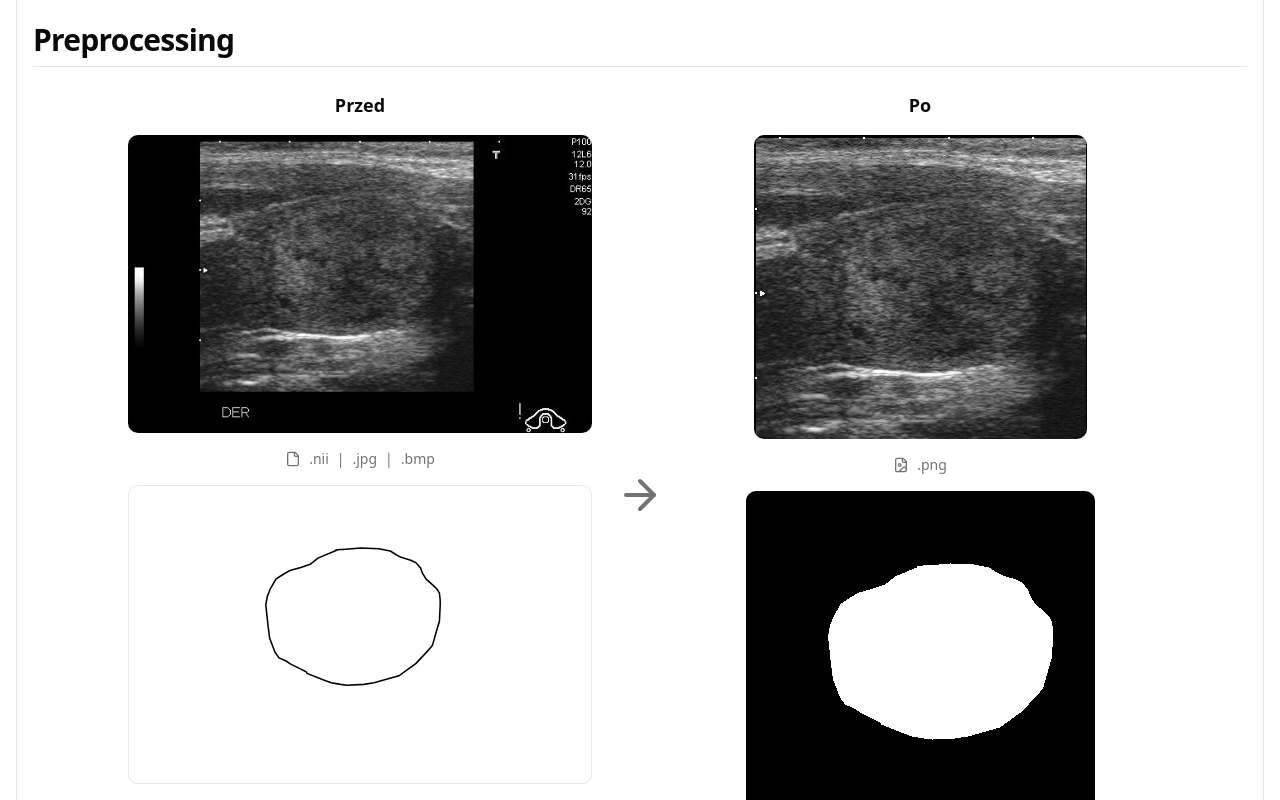
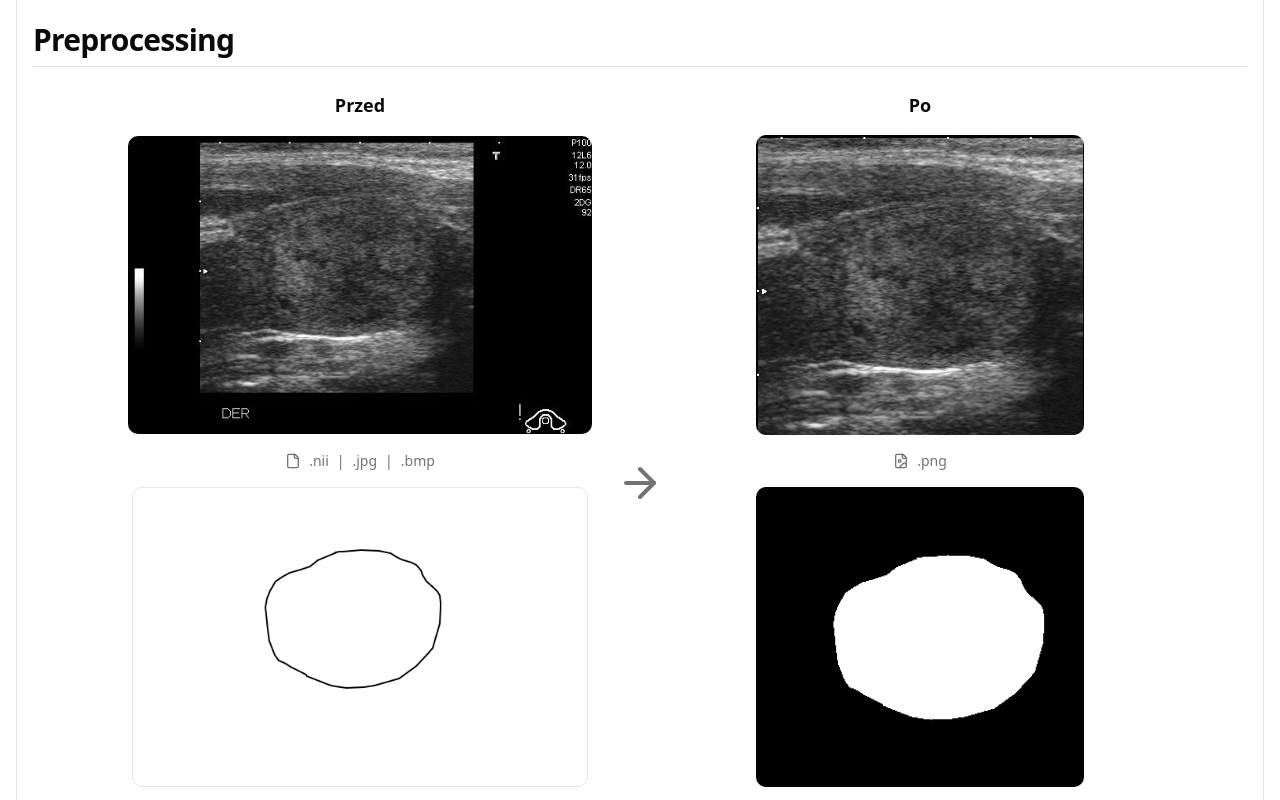
Before and after one commit to thyroid-pwr/thyroid-pwr, a React (Vite) app: page /architecture in a window 1280 px wide. Shown: the part 520-1320 px from the top of the page. Built offline with nearby package versions, Linux system fonts and the light colour scheme.

Commit message:
Update preprocessing section

```diff
--- a/src/pages/Page3/PreprocessingSection.tsx
+++ b/src/pages/Page3/PreprocessingSection.tsx
@@ -1,8 +1,15 @@
 import imgInitial from "@/assets/img_initial.jpg";
-import maskInitial from "@/assets/mask_initial.svg";
+import maskInitial from "@/assets/mask_initial.png";
 import imgPreprocessed from "@/assets/img_preprocessed.png";
 import maskPreprocessed from "@/assets/mask_preprocessed.png";
-import { ArrowRight, File, FileImage, Layers, Split } from "lucide-react";
+import {
+  ArrowRight,
+  File,
+  FileCode,
+  FileImage,
+  Layers,
+  Split,
+} from "lucide-react";
 
 export function PreprocessingSection() {
   return (
@@ -16,11 +23,11 @@ export function PreprocessingSection() {
           <div>
             <h3 className="text-lg font-semibold text-center mb-4">Przed</h3>
             <div className="space-y-4">
-              <div className="aspect-[560/360] w-full">
+              <div className="h-[300px] flex items-center justify-center">
                 <img
                   src={imgInitial}
                   alt="Initial ultrasound"
-                  className="rounded-lg w-full h-full object-contain"
+                  className="rounded-lg max-h-full w-auto object-contain"
                 />
               </div>
               <div className="flex justify-center items-center gap-2 text-sm text-muted-foreground">
@@ -31,15 +38,17 @@ export function PreprocessingSection() {
                 <span>|</span>
                 <span>.bmp</span>
               </div>
-              <div className="aspect-[560/360] w-full bg-white rounded-lg p-2 border border-gray-200">
-                <img
-                  src={maskInitial}
-                  alt="Initial mask"
-                  className="rounded-lg w-full h-full object-contain"
-                />
+              <div className="h-[300px] flex items-center justify-center">
+                <div className="bg-white rounded-lg p-2 border border-gray-200 h-full flex items-center justify-center">
+                  <img
+                    src={maskInitial}
+                    alt="Initial mask"
+                    className="rounded-lg max-h-full w-auto object-contain"
+                  />
+                </div>
               </div>
               <div className="flex justify-center items-center gap-2 text-sm text-muted-foreground">
-                <File className="size-4" />
+                <FileCode className="size-4" />
                 <span>.svg</span>
               </div>
 
@@ -63,29 +72,23 @@ export function PreprocessingSection() {
           <div>
             <h3 className="text-lg font-semibold text-center mb-4">Po</h3>
             <div className="space-y-4">
-              <div
-                style={{ maxHeight: "360px" }}
-                className="mx-auto flex items-center justify-center"
-              >
+              <div className="h-[300px] flex items-center justify-center">
                 <img
                   src={imgPreprocessed}
                   alt="Preprocessed ultrasound"
-                  className="rounded-lg h-full max-h-[360px] w-auto object-contain"
+                  className="rounded-lg max-h-full w-auto object-contain"
                 />
               </div>
               <div className="flex justify-center items-center gap-2 text-sm text-muted-foreground">
                 <FileImage className="size-4" />
                 <span>.png</span>
               </div>
-              <div
-                style={{ maxHeight: "360px" }}
-                className="mx-auto flex items-center justify-center"
-              >
-                <div className="bg-black rounded-lg p-2 h-full">
+              <div className="h-[300px] flex items-center justify-center">
+                <div className="bg-black rounded-lg p-2 h-full flex items-center justify-center">
                   <img
                     src={maskPreprocessed}
                     alt="Preprocessed mask"
-                    className="rounded-lg h-full max-h-[360px] w-auto object-contain"
+                    className="rounded-lg max-h-full w-auto object-contain"
                   />
                 </div>
               </div>
```
Also changed, not shown: src/assets/mask_initial.png (added).
